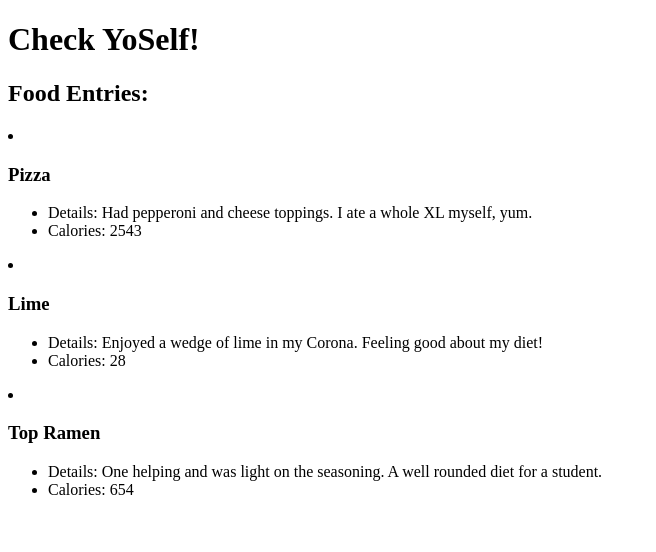
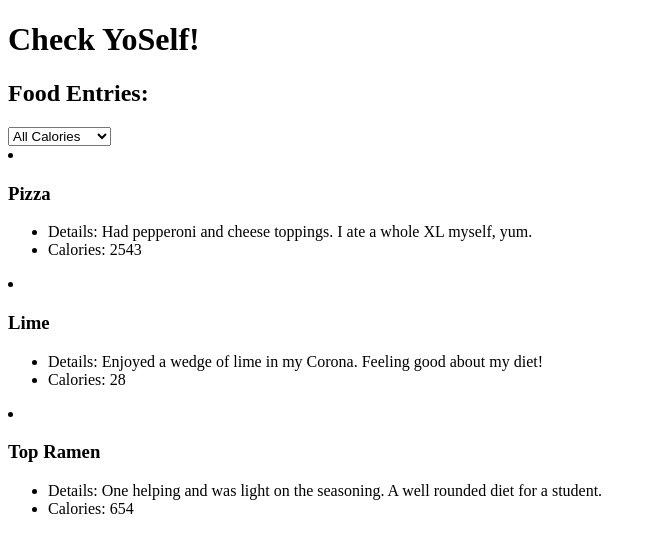
Before and after one commit to danlauby/check-yourself, an Angular app: page / in a window 1280 px wide. Shown: the top 552 px of the page, without its empty margins (0-656 px from the left). Built offline with nearby package versions, Linux system fonts and the light colour scheme.

Commit message:
Create high/low calories pipe filter that defaults to all entries

```diff
--- a/src/app/app.module.ts
+++ b/src/app/app.module.ts
@@ -5,11 +5,13 @@ import { HttpModule } from '@angular/http';
 
 import { AppComponent } from './app.component';
 import { EntryListComponent } from './entry-list/entry-list.component';
+import { CaloriesPipe } from './calories.pipe';
 
 @NgModule({
   declarations: [
     AppComponent,
-    EntryListComponent
+    EntryListComponent,
+    CaloriesPipe
   ],
   imports: [
     BrowserModule,
--- /dev/null
+++ b/src/app/calories.pipe.ts
@@ -0,0 +1,28 @@
+import { Pipe, PipeTransform } from '@angular/core';
+import { Entry } from './entry.model';
+
+@Pipe({
+  name: 'calories'
+})
+export class CaloriesPipe implements PipeTransform {
+  transform(input: Entry[], desiredCalories) {
+     var output: Entry[] = [];
+     if(desiredCalories === "lowCalories") {
+       for (var i = 0; i < input.length; i++) {
+         if (input[i].calories < 500) {
+           output.push(input[i]);
+         }
+       }
+       return output;
+     } else if (desiredCalories === "highCalories") {
+       for (var i = 0; i < input.length; i++) {
+         if (input[i].calories >= 500) {
+           output.push(input[i]);
+         }
+       }
+       return output;
+     } else {
+       return input;
+     }
+   }
+}
--- a/src/app/entry-list/entry-list.component.html
+++ b/src/app/entry-list/entry-list.component.html
@@ -1,6 +1,15 @@
 <h2>Food Entries:</h2>
 
-<li *ngFor="let entry of childEntryList"><h3>{{entry.food}}</h3>
+<div class="filterbox">
+     <select  (change)="onChange($event.target.value)">
+       <option value="allCalories" selected="selected">All Calories</option>
+       <option value="highCalories">High Calories</option>
+       <option value="lowCalories">Low Calories</option>
+     </select>
+   </div>
+
+
+<li *ngFor="let entry of childEntryList | calories:filterByCalories"><h3>{{entry.food}}</h3>
      <ul>
        <li>Details: {{entry.details}}</li>
        <li>Calories: {{entry.calories}}</li>
--- a/src/app/entry-list/entry-list.component.ts
+++ b/src/app/entry-list/entry-list.component.ts
@@ -1,4 +1,4 @@
-import { Component, OnInit, Input } from '@angular/core';
+import { Component, OnInit, Input, EventEmitter } from '@angular/core';
 import { Entry } from './../entry.model';
 
 @Component({
@@ -10,6 +10,13 @@ import { Entry } from './../entry.model';
 export class EntryListComponent implements OnInit {
   @Input() childEntryList: Entry[];
 
+  filterByCalories: string = "allCalories";
+
+  onChange(optionFromMenu) {
+  this.filterByCalories = optionFromMenu;
+  }
+
+
   constructor() { }
 
   ngOnInit() {
```
Also changed, not shown: 1 other file (tests, documents, lock files or other folders).
